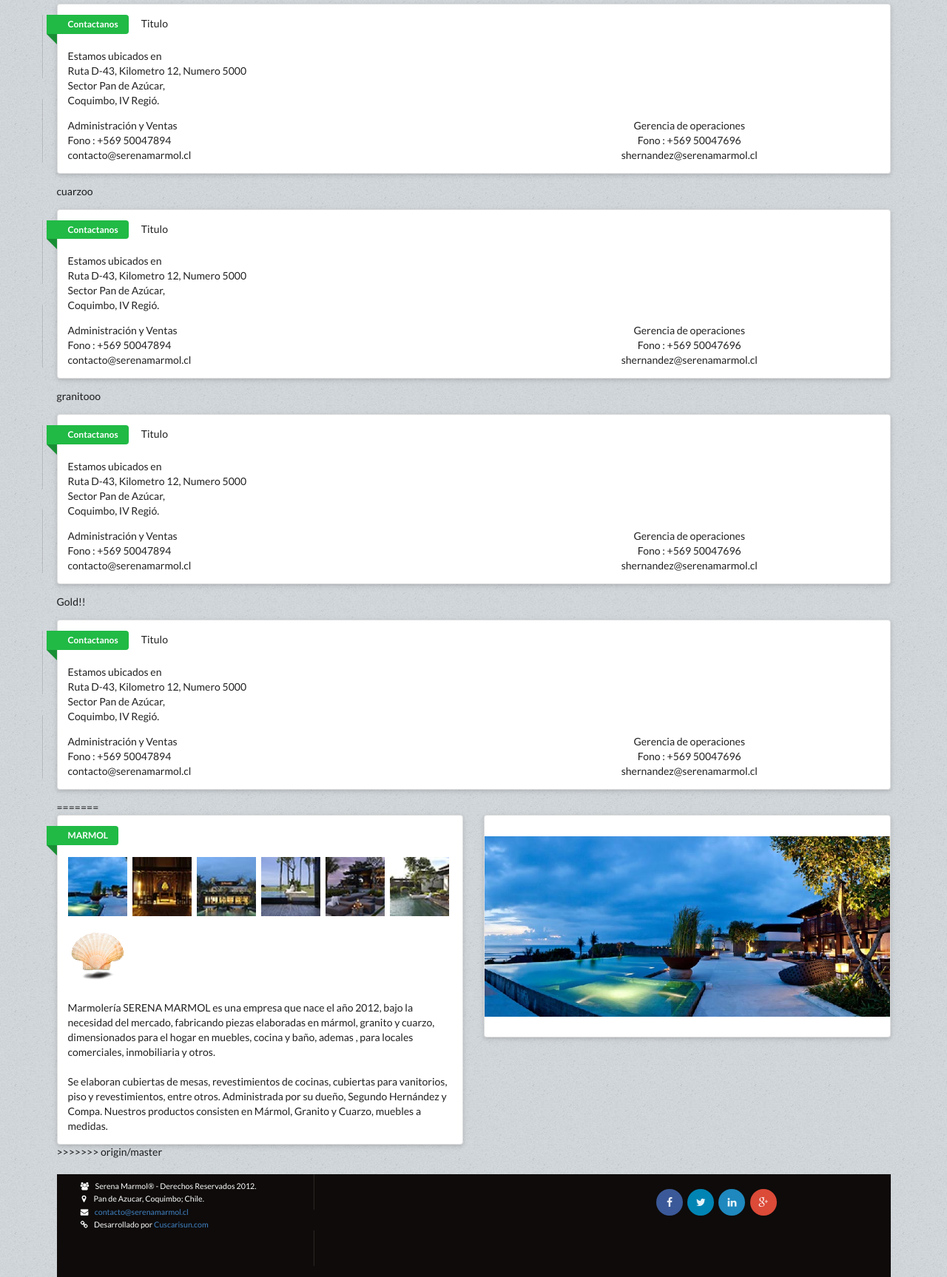
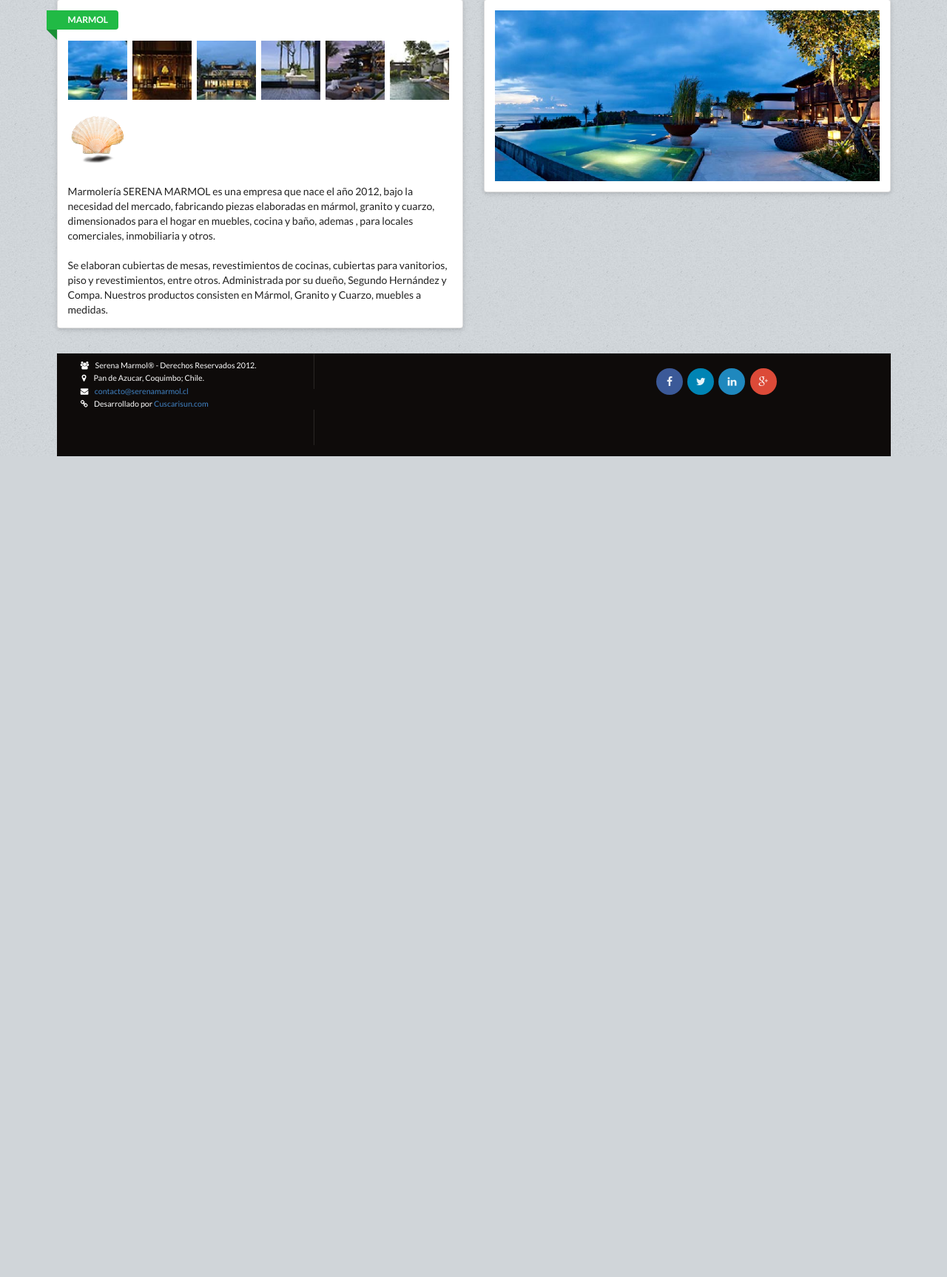
Before and after one commit to osmansmith/marmol, a PHP site: page /marmol/marmol.php in a window 1280 px wide. Shown: the part 332-2059 px from the top of the page at 74% size. After the commit the page ends 949 px from the top, so only its background shows below. Run offline with PHP 8.4, Linux system fonts and the light colour scheme; grey boxes are pictures that could not be loaded.

Commit message:
marmo
l :+1:

```diff
--- a/marmol.php
+++ b/marmol.php
@@ -1,133 +1,4 @@
 <?php include_once "head.php";?>
-
-<<<<<<< HEAD
-<div class="ui raised segment">
-      <a class="ui green ribbon label">Contactanos</a>
-      <span>Titulo</span>
-
-      <p><br>
-      Estamos ubicados en <br>
-      Ruta D-43, Kilometro 12, Numero 5000 <br>
-      Sector Pan de Azúcar, <br>
-      Coquimbo, IV Regió.
-      </p>
-
-
-
-      <div class="ui two column middle aligned very relaxed stackable grid">
-  <div class="column">
-  <p>Administración y Ventas <br>
-         Fono : +569 50047894 <br>
-         contacto@serenamarmol.cl
-      </p>
-  </div>
-  <div class="ui vertical divider"></div>
-  <div class="center aligned column">
-   <p> Gerencia de operaciones <br>
-      Fono : +569 50047696 <br>
-      shernandez@serenamarmol.cl
-   </p>
-  </div>
-</div>
-    </div>
-
-    cuarzoo
-
-    <div class="ui raised segment">
-      <a class="ui green ribbon label">Contactanos</a>
-      <span>Titulo</span>
-
-      <p><br>
-      Estamos ubicados en <br>
-      Ruta D-43, Kilometro 12, Numero 5000 <br>
-      Sector Pan de Azúcar, <br>
-      Coquimbo, IV Regió.
-      </p>
-
-
-
-      <div class="ui two column middle aligned very relaxed stackable grid">
-  <div class="column">
-  <p>Administración y Ventas <br>
-         Fono : +569 50047894 <br>
-         contacto@serenamarmol.cl
-      </p>
-  </div>
-  <div class="ui vertical divider"></div>
-  <div class="center aligned column">
-   <p> Gerencia de operaciones <br>
-      Fono : +569 50047696 <br>
-      shernandez@serenamarmol.cl
-   </p>
-  </div>
-</div>
-    </div>
-
-    granitooo
-
-    <div class="ui raised segment">
-      <a class="ui green ribbon label">Contactanos</a>
-      <span>Titulo</span>
-
-      <p><br>
-      Estamos ubicados en <br>
-      Ruta D-43, Kilometro 12, Numero 5000 <br>
-      Sector Pan de Azúcar, <br>
-      Coquimbo, IV Regió.
-      </p>
-
-
-
-      <div class="ui two column middle aligned very relaxed stackable grid">
-  <div class="column">
-  <p>Administración y Ventas <br>
-         Fono : +569 50047894 <br>
-         contacto@serenamarmol.cl
-      </p>
-  </div>
-  <div class="ui vertical divider"></div>
-  <div class="center aligned column">
-   <p> Gerencia de operaciones <br>
-      Fono : +569 50047696 <br>
-      shernandez@serenamarmol.cl
-   </p>
-  </div>
-</div>
-    </div>
-
-
-    Gold!!
-
-    <div class="ui raised segment">
-      <a class="ui green ribbon label">Contactanos</a>
-      <span>Titulo</span>
-
-      <p><br>
-      Estamos ubicados en <br>
-      Ruta D-43, Kilometro 12, Numero 5000 <br>
-      Sector Pan de Azúcar, <br>
-      Coquimbo, IV Regió.
-      </p>
-
-
-
-      <div class="ui two column middle aligned very relaxed stackable grid">
-  <div class="column">
-  <p>Administración y Ventas <br>
-         Fono : +569 50047894 <br>
-         contacto@serenamarmol.cl
-      </p>
-  </div>
-  <div class="ui vertical divider"></div>
-  <div class="center aligned column">
-   <p> Gerencia de operaciones <br>
-      Fono : +569 50047696 <br>
-      shernandez@serenamarmol.cl
-   </p>
-  </div>
-</div>
-    </div>
-=======
 <!-- contenido de mármol-->
 <div class="ui two column grid">
 <div class="column">
@@ -149,12 +20,12 @@
       </div>
   </div>
   <div class="column">
-     <div style="padding:5% 0 5% 0;" class="ui raised segment">
-   <center><img id="mostrar" class="ui huge image autumn leaf" src="img/image.png">
+     <div  class="ui raised segment">
+   <center><img id="mostrar" class="ui image autumn leaf" src="img/image.png">
  </center>
       </div>
   </div>
 </div>
->>>>>>> origin/master
+
 
 <?php include_once "footer.php";?>
```
